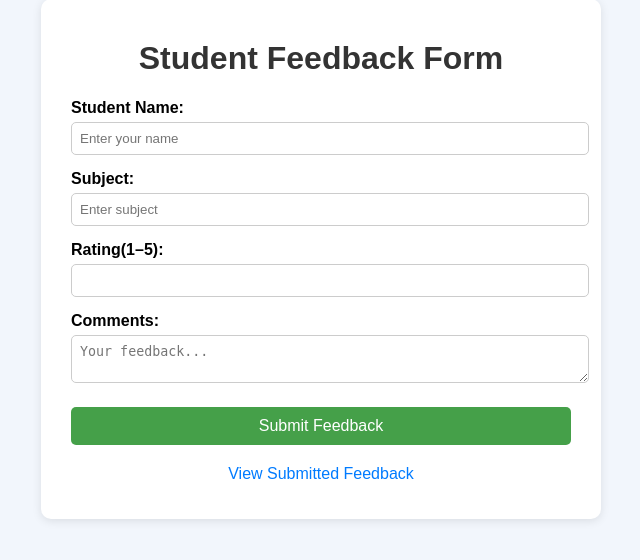
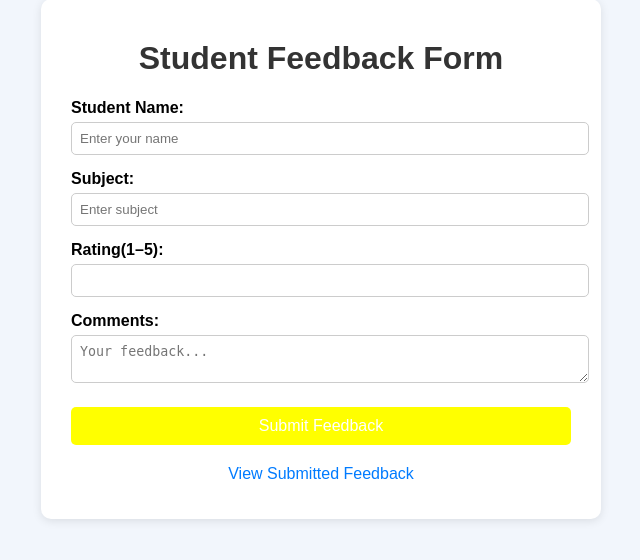
Before and after one commit to samuelm99729/azure-devops, a Flask app: page / in a window 1280 px wide, with the pointer over the restyled element. Shown: the part 41-601 px from the top of the page, without its empty margins (319-959 px from the left). Run offline with Flask 3, Linux system fonts and the light colour scheme.

Commit message:
Final check

```diff
--- a/static/style.css
+++ b/static/style.css
@@ -45,7 +45,7 @@ button {
 }
 
 button:hover {
-    background-color: #45a049;
+    background-color: yellow;
 }
 
 a {
```
